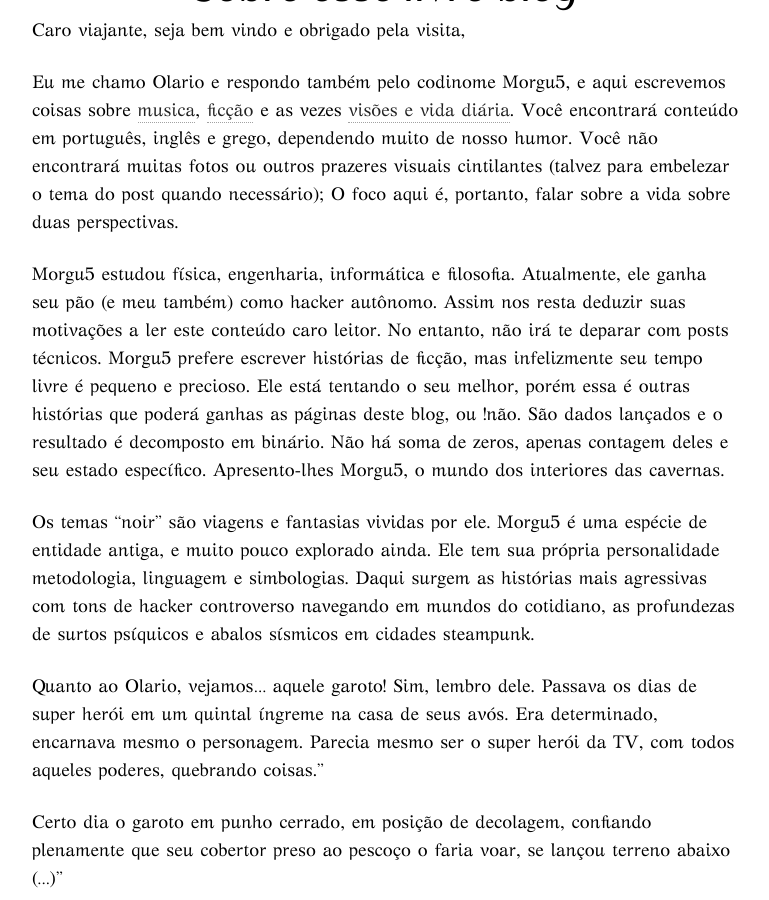
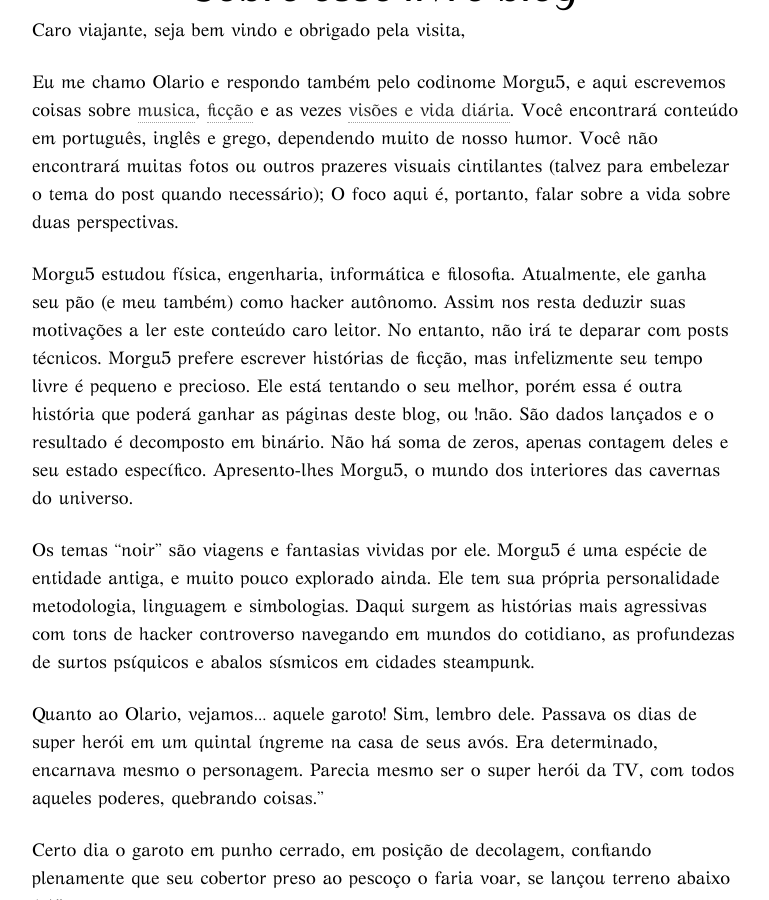
Before and after one commit to Agt-Morgu5/agt-morgu5.github.io, a Jekyll site: the page built from about/index.md, in a window 1280 px wide and 900 px high, scrolled down 492 px. Shown: the whole window, without its empty margins (254-1023 px from the left). Built offline with Jekyll 4.4.1, drawn with Linux system fonts in a browser that asks for light colours; nearby versions of some CDN libraries.

Commit message:
revokebats

```diff
--- a/about/index.md
+++ b/about/index.md
@@ -10,7 +10,7 @@
 
 Eu me chamo Olario e respondo também pelo codinome Morgu5, e aqui escrevemos coisas sobre [musica](/music){:target="_blank"},  [ficção](/stories){:target="_blank"} e as vezes [visões e vida diária](/blog){:target="_blank"}.  Você encontrará conteúdo em português, inglês e grego, dependendo muito de nosso humor. Você não encontrará muitas fotos ou outros prazeres visuais cintilantes (talvez para embelezar o tema do post quando necessário); O foco aqui é, portanto, falar sobre a vida sobre duas perspectivas.
 
-Morgu5 estudou física, engenharia, informática e filosofia. Atualmente, ele ganha seu pão (e meu também) como hacker autônomo. Assim nos resta deduzir suas motivações a ler este conteúdo caro leitor. No entanto, não irá te deparar com posts técnicos. Morgu5 prefere escrever histórias de ficção, mas infelizmente seu tempo livre é pequeno e precioso. Ele está tentando o seu melhor, porém essa é outras histórias que poderá ganhas as páginas deste blog, ou !não. São dados lançados e o resultado é decomposto em binário. Não há soma de zeros, apenas contagem deles e seu estado específico. Apresento-lhes Morgu5, o mundo dos interiores das cavernas.
+Morgu5 estudou física, engenharia, informática e filosofia. Atualmente, ele ganha seu pão (e meu também) como hacker autônomo. Assim nos resta deduzir suas motivações a ler este conteúdo caro leitor. No entanto, não irá te deparar com posts técnicos. Morgu5 prefere escrever histórias de ficção, mas infelizmente seu tempo livre é pequeno e precioso. Ele está tentando o seu melhor, porém essa é outra história que poderá ganhar as páginas deste blog, ou !não. São dados lançados e o resultado é decomposto em binário. Não há soma de zeros, apenas contagem deles e seu estado específico. Apresento-lhes Morgu5, o mundo dos interiores das cavernas do universo.
 
 Os temas "noir" são viagens e fantasias vividas por ele. Morgu5 é uma espécie de entidade antiga, e muito pouco explorado ainda. Ele tem sua própria personalidade metodologia, linguagem e simbologias. Daqui surgem as histórias mais agressivas com tons de hacker controverso navegando em mundos do cotidiano, as profundezas de surtos psíquicos e abalos sísmicos em cidades steampunk.
 
```
